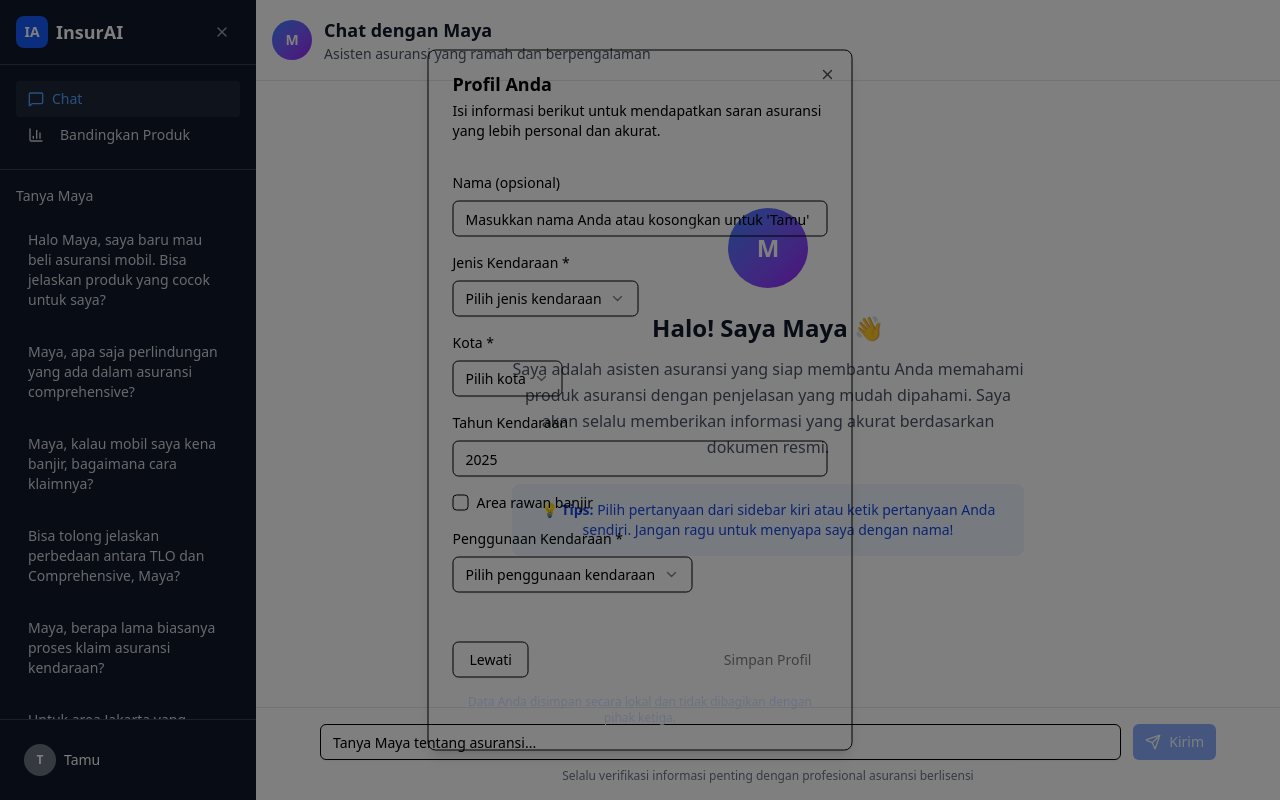
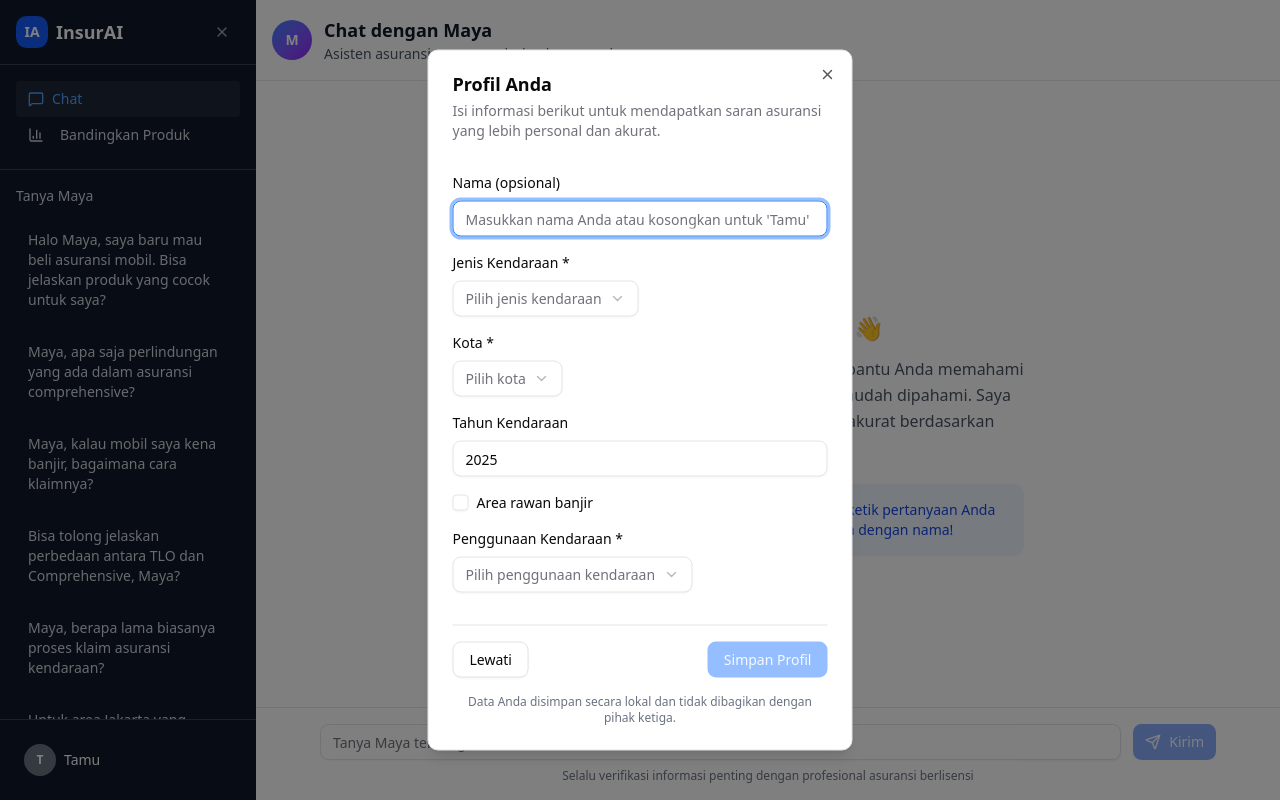
Before and after one commit to limglenaldin/ai-insurance-agent, a Next.js app: page /chat in a window 1280 px wide. Built offline with nearby package versions, Linux system fonts and the light colour scheme.

Commit message:
chore: fixing the theme

```diff
--- a/app/globals.css
+++ b/app/globals.css
@@ -44,77 +44,72 @@
 }
 
 :root {
-  --radius: 0.5rem;
-
-  --background: 0 0% 100%;
-  --foreground: 224 71.4% 4.1%;
-  --card: 0 0% 100%;
-  --card-foreground: 224 71.4% 4.1%;
-  --popover: 0 0% 100%;
-  --popover-foreground: 224 71.4% 4.1%;
-  --primary: 220.9 39.3% 11%;
-  --primary-foreground: 210 20% 98%;
-  --secondary: 220 14.3% 95.9%;
-  --secondary-foreground: 220.9 39.3% 11%;
-  --muted: 220 14.3% 95.9%;
-  --muted-foreground: 220 8.9% 46.1%;
-  --accent: 220 14.3% 95.9%;
-  --accent-foreground: 220.9 39.3% 11%;
-  --destructive: 0 84.2% 60.2%;
-  --destructive-foreground: 210 20% 98%;
-  --border: 220 13% 91%;
-  --input: 220 13% 91%;
-  --ring: 224 71.4% 4.1%;
-  --chart-1: 12 76% 61%;
-  --chart-2: 173 58% 39%;
-  --chart-3: 197 37% 24%;
-  --chart-4: 43 74% 66%;
-  --chart-5: 27 87% 67%;
-
-  --sidebar: 0 0% 98%;
-  --sidebar-foreground: 240 5.3% 26.1%;
-  --sidebar-primary: 240 5.9% 10%;
-  --sidebar-primary-foreground: 0 0% 98%;
-  --sidebar-accent: 240 4.8% 95.9%;
-  --sidebar-accent-foreground: 240 5.9% 10%;
-  --sidebar-border: 220 13% 91%;
-  --sidebar-ring: 217.2 91.2% 59.8%;
+  --radius: 0.65rem;
+  --background: oklch(1 0 0);
+  --foreground: oklch(0.141 0.005 285.823);
+  --card: oklch(1 0 0);
+  --card-foreground: oklch(0.141 0.005 285.823);
+  --popover: oklch(1 0 0);
+  --popover-foreground: oklch(0.141 0.005 285.823);
+  --primary: oklch(0.623 0.214 259.815);
+  --primary-foreground: oklch(0.97 0.014 254.604);
+  --secondary: oklch(0.967 0.001 286.375);
+  --secondary-foreground: oklch(0.21 0.006 285.885);
+  --muted: oklch(0.967 0.001 286.375);
+  --muted-foreground: oklch(0.552 0.016 285.938);
+  --accent: oklch(0.967 0.001 286.375);
+  --accent-foreground: oklch(0.21 0.006 285.885);
+  --destructive: oklch(0.577 0.245 27.325);
+  --border: oklch(0.92 0.004 286.32);
+  --input: oklch(0.92 0.004 286.32);
+  --ring: oklch(0.623 0.214 259.815);
+  --chart-1: oklch(0.646 0.222 41.116);
+  --chart-2: oklch(0.6 0.118 184.704);
+  --chart-3: oklch(0.398 0.07 227.392);
+  --chart-4: oklch(0.828 0.189 84.429);
+  --chart-5: oklch(0.769 0.188 70.08);
+  --sidebar: oklch(0.985 0 0);
+  --sidebar-foreground: oklch(0.141 0.005 285.823);
+  --sidebar-primary: oklch(0.623 0.214 259.815);
+  --sidebar-primary-foreground: oklch(0.97 0.014 254.604);
+  --sidebar-accent: oklch(0.967 0.001 286.375);
+  --sidebar-accent-foreground: oklch(0.21 0.006 285.885);
+  --sidebar-border: oklch(0.92 0.004 286.32);
+  --sidebar-ring: oklch(0.623 0.214 259.815);
 }
 
 .dark {
-  --background: 224 71.4% 4.1%;
-  --foreground: 210 20% 98%;
-  --card: 224 71.4% 4.1%;
-  --card-foreground: 210 20% 98%;
-  --popover: 224 71.4% 4.1%;
-  --popover-foreground: 210 20% 98%;
-  --primary: 210 20% 98%;
-  --primary-foreground: 220.9 39.3% 11%;
-  --secondary: 215 27.9% 16.9%;
-  --secondary-foreground: 210 20% 98%;
-  --muted: 215 27.9% 16.9%;
-  --muted-foreground: 217.9 10.6% 64.9%;
-  --accent: 215 27.9% 16.9%;
-  --accent-foreground: 210 20% 98%;
-  --destructive: 0 62.8% 30.6%;
-  --destructive-foreground: 210 20% 98%;
-  --border: 215 27.9% 16.9%;
-  --input: 215 27.9% 16.9%;
-  --ring: 216 12.2% 83.9%;
-  --chart-1: 220 70% 50%;
-  --chart-2: 160 60% 45%;
-  --chart-3: 30 80% 55%;
-  --chart-4: 280 65% 60%;
-  --chart-5: 340 75% 55%;
-
-  --sidebar: 240 5.9% 10%;
-  --sidebar-foreground: 240 4.8% 95.9%;
-  --sidebar-primary: 224 71.4% 4.1%;
-  --sidebar-primary-foreground: 0 0% 98%;
-  --sidebar-accent: 240 3.7% 15.9%;
-  --sidebar-accent-foreground: 240 4.8% 95.9%;
-  --sidebar-border: 240 3.7% 15.9%;
-  --sidebar-ring: 217.2 91.2% 59.8%;
+  --background: oklch(0.141 0.005 285.823);
+  --foreground: oklch(0.985 0 0);
+  --card: oklch(0.21 0.006 285.885);
+  --card-foreground: oklch(0.985 0 0);
+  --popover: oklch(0.21 0.006 285.885);
+  --popover-foreground: oklch(0.985 0 0);
+  --primary: oklch(0.546 0.245 262.881);
+  --primary-foreground: oklch(0.379 0.146 265.522);
+  --secondary: oklch(0.274 0.006 286.033);
+  --secondary-foreground: oklch(0.985 0 0);
+  --muted: oklch(0.274 0.006 286.033);
+  --muted-foreground: oklch(0.705 0.015 286.067);
+  --accent: oklch(0.274 0.006 286.033);
+  --accent-foreground: oklch(0.985 0 0);
+  --destructive: oklch(0.704 0.191 22.216);
+  --border: oklch(1 0 0 / 10%);
+  --input: oklch(1 0 0 / 15%);
+  --ring: oklch(0.488 0.243 264.376);
+  --chart-1: oklch(0.488 0.243 264.376);
+  --chart-2: oklch(0.696 0.17 162.48);
+  --chart-3: oklch(0.769 0.188 70.08);
+  --chart-4: oklch(0.627 0.265 303.9);
+  --chart-5: oklch(0.645 0.246 16.439);
+  --sidebar: oklch(0.21 0.006 285.885);
+  --sidebar-foreground: oklch(0.985 0 0);
+  --sidebar-primary: oklch(0.546 0.245 262.881);
+  --sidebar-primary-foreground: oklch(0.379 0.146 265.522);
+  --sidebar-accent: oklch(0.274 0.006 286.033);
+  --sidebar-accent-foreground: oklch(0.985 0 0);
+  --sidebar-border: oklch(1 0 0 / 10%);
+  --sidebar-ring: oklch(0.488 0.243 264.376);
 }
 
 @layer base {
```
